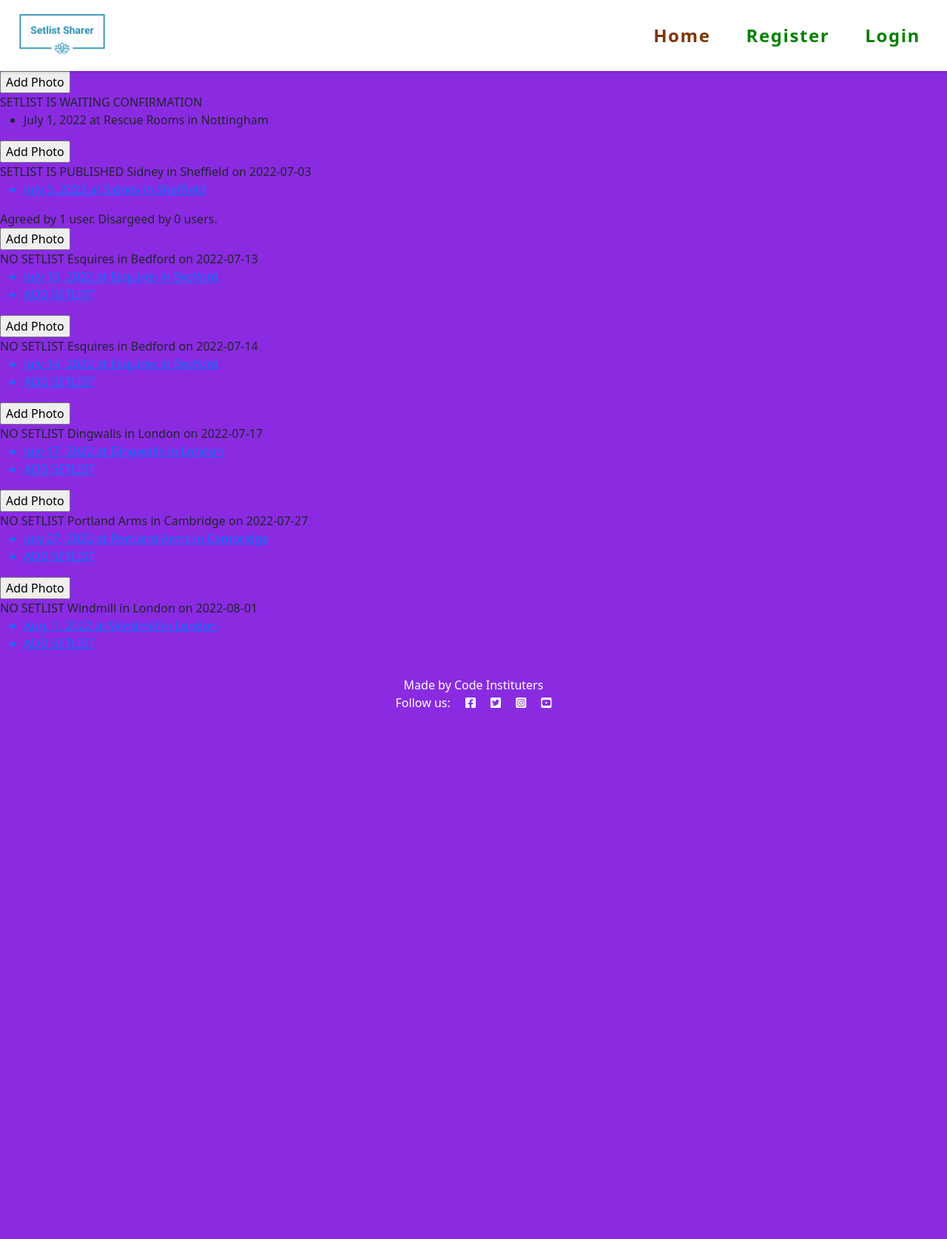
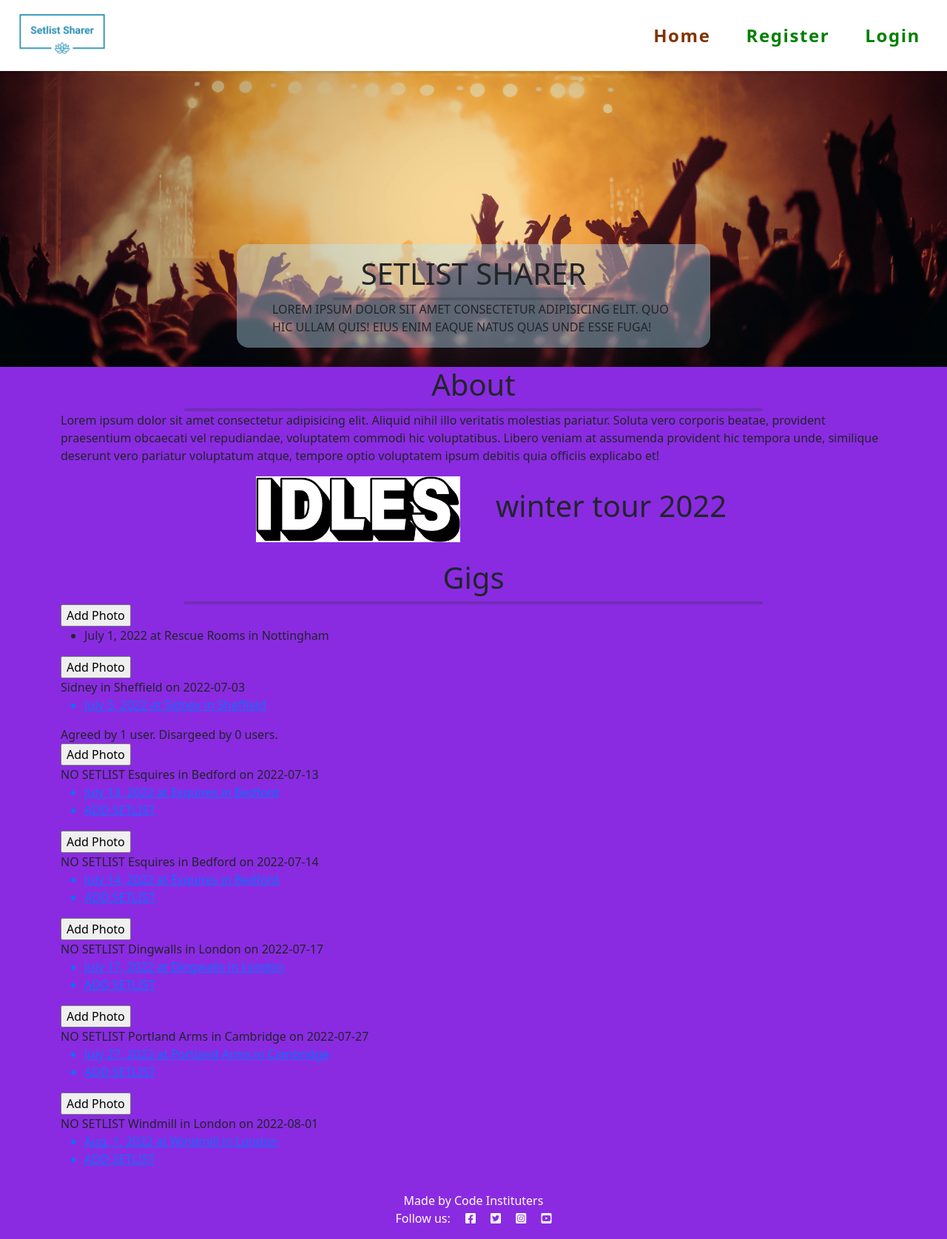
Before and after one commit to mjjstockman/setlistsharer, a Django app: page / in a window 1280 px wide. Shown: the whole page at 74% size. Before the commit the page ends 957 px from the top, so only its background shows below. Run offline with Django 3.2, Linux system fonts and the light colour scheme; data comes from the database, SQL or seed files in the repository; both versions use the stored data as it was after the commit; data that the repository does not hold is empty.

Commit message:
Add hero image and text, about placeholder text, band logo and tour name to home page

```diff
--- a/home/templates/home/index.html
+++ b/home/templates/home/index.html
@@ -2,6 +2,25 @@
 {% load static %}
 
 {% block content %}
+    <div class="hero">
+        <div class="centered col-6" id="hero-text">
+            <h1 class="text-center">Setlist Sharer</h1>
+            <hr>
+            Lorem ipsum dolor sit amet consectetur adipisicing elit. Quo hic ullam quis! Eius enim eaque natus quas unde esse fuga!
+        </div>
+    </div>
+
+    <div class="container">
+        <h1 class="text-center">About</h1>
+        <hr>
+        Lorem ipsum dolor sit amet consectetur adipisicing elit. Aliquid nihil illo veritatis molestias pariatur. Soluta vero corporis beatae, provident praesentium obcaecati vel repudiandae, voluptatem commodi hic voluptatibus. Libero veniam at assumenda provident hic tempora unde, similique deserunt vero pariatur voluptatum atque, tempore optio voluptatem ipsum debitis quia officiis explicabo et!
+
+        <div>
+           <h1 class="text-center"><img src="{% static 'images/idles-logo.jpg' %}" class="col-4" id="band-logo" alt="Idles logo">winter tour 2022</h1>
+        </div>
+
+        <h1 class="text-center">Gigs</h1>
+        <hr>
         {% for gig in gigs %}
             {% if gig.image_status != 2 %}
                 <form action="/add-image/{{ gig.id }}">
@@ -11,12 +30,12 @@
                 <img src="{{ gig.image.url }}" alt="Photograph from {{ gig }}">
             {% endif %}
             {% if gig.setlist_gig.status == 0 %}
-            SETLIST IS WAITING CONFIRMATION
+                <!-- SETLIST IS WAITING CONFIRMATION -->
                 <ul>
                     <li>{{ gig.date }} at {{ gig.venue }} in {{ gig.venue.city }}</li>
                 </ul>
             {% elif gig.setlist_gig.status == 1 %}
-            SETLIST IS PUBLISHED
+                <!-- SETLIST IS PUBLISHED -->
                 {{ gig }}
                 <ul>
                     <a href="/setlist/detail/{{ gig.setlist_gig.id }}"><li>{{ gig.date }} at {{ gig.venue }} in {{ gig.venue.city }}</li></a>
@@ -43,4 +62,5 @@
                 </ul>
             {% endif %}
         {% endfor %}
+    </div>
 {% endblock %}
--- a/static/css/style.css
+++ b/static/css/style.css
@@ -2,6 +2,10 @@
 body {
     background-color: blueviolet;
 }
+
+.text-center {
+    text-align: center;
+  }
 
 /* nav */
 .navbar {
@@ -26,3 +30,39 @@ body {
 .nav-item a:hover {
     color: rgb(128, 53, 0) !important;
  }
+
+
+/* about */
+.hero {
+	background: url('/static/images/crowd.jpg');
+    height: 400px;
+    background-size: cover;
+    background-repeat: no-repeat;
+    object-fit: contain;
+    background-position: center center;
+}
+
+.centered {
+    position: absolute;
+    top: 50%;
+    left: 50%;
+    transform: translate(-50%, -50%);
+    text-transform: uppercase;
+    background-color: rgba(188, 229, 253, 0.4);
+    border-radius: 1rem;
+  }
+
+hr {
+    border: 2px solid #2c3236;
+    border-radius: 1px;
+    width: 70%;
+    margin: auto;
+}
+
+#hero-text {
+    padding: 1rem 3rem;
+}
+
+#band-logo {
+    padding: 1rem 3rem;
+}
```
Also changed, not shown: db.sqlite3. Lines whose indentation alone changed are shown as unchanged.
